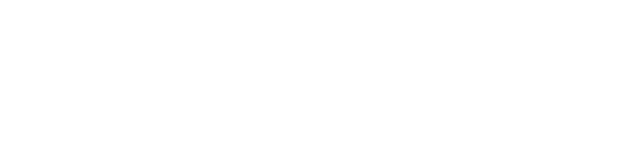
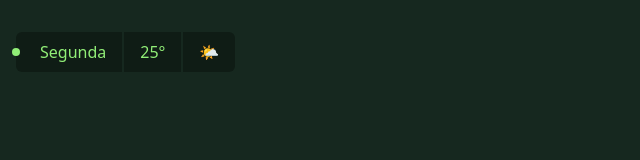
Before and after one commit to VictorNFerreira/Forest, a website: page src/index.html in a window 1280 px wide. Shown: the whole page, without its empty margins (0-640 px from the left). Drawn offline with Linux system fonts and the light colour scheme.

Commit message:
Adicionado um card de previsão do tempo com dia, temperatura e clima estáticos

```diff
--- a/src/index.html
+++ b/src/index.html
@@ -8,7 +8,16 @@
         <link rel="icon" href="../favicon.png" type="image/png">
     </head>
 
-    <body>
-
+    <body class="bg-verde-5 font-sans">
+        <div class="container grid mt-4 justify-start  max-md:justify-center">
+            <div class="inline-flex items-center bg-verde-6 rounded-md">
+                <span class="block w-2 h-2 bg-verde-2 rounded-full relative -left-1"></span>
+                <div class="flex text-base text-center text-verde-2 divide-x-2 divide-verde-5">
+                    <p id="dia" class="px-4 py-2 capitalize">segunda</p>
+                    <p id="temperatura" class="px-4 py-2">25°</p>
+                    <p id="clima" class="px-4 py-2">🌤️</p>
+                </div>
+            </div>
+        </div>
     </body>
 </html>
```
Also changed, not shown: src/output.css.
